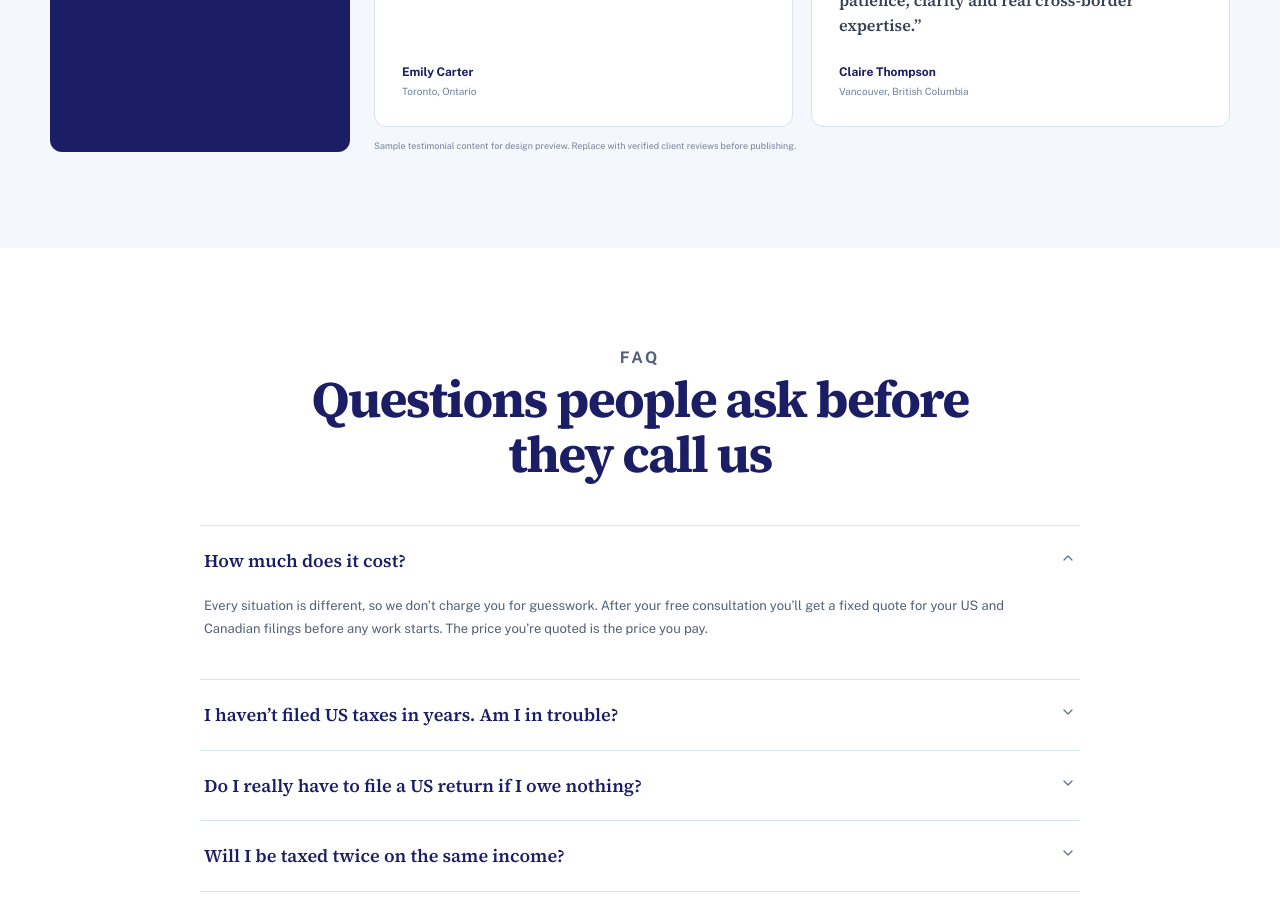
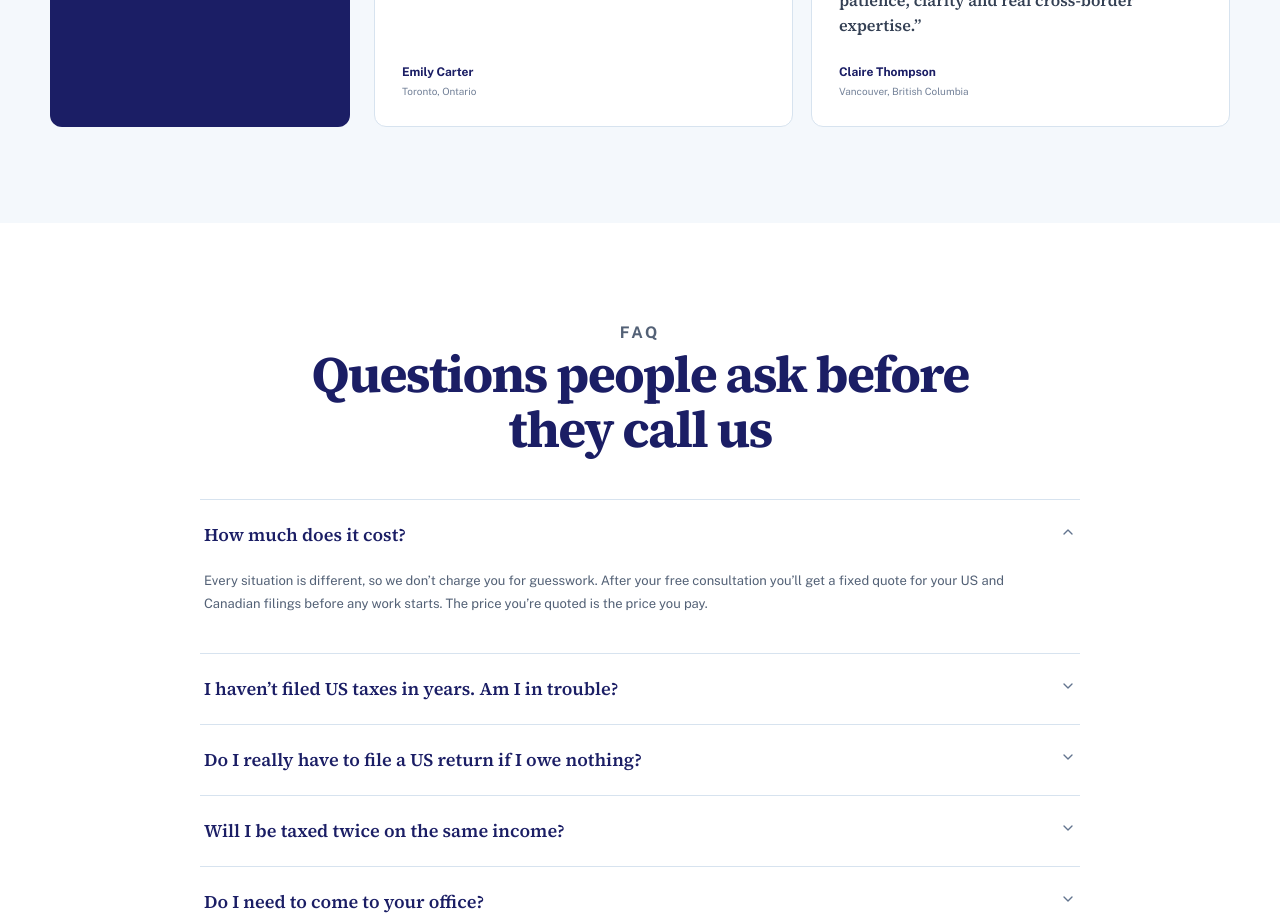
Before and after one commit to invisorprojects/invisorcpa_2025, a Next.js app: page /lp/cross-border-tax in a window 1280 px wide. Shown: the part 6420-7337 px from the top of the page. Built offline with nearby package versions, Linux system fonts and the light colour scheme.

Commit message:
hide ai label cross border landing page

```diff
--- a/app/lp/cross-border-tax/page.tsx
+++ b/app/lp/cross-border-tax/page.tsx
@@ -601,10 +601,7 @@ export default function CrossBorderTaxPage() {
                                 </article>
                             ))}
                         </div>
-                        <p className="cbt-review-disclosure">
-                            Sample testimonial content for design preview. Replace
-                            with verified client reviews before publishing.
-                        </p>
+
                     </div>
                 </div>
             </section>
```
Also changed, not shown: .claude/launch.json (added).
